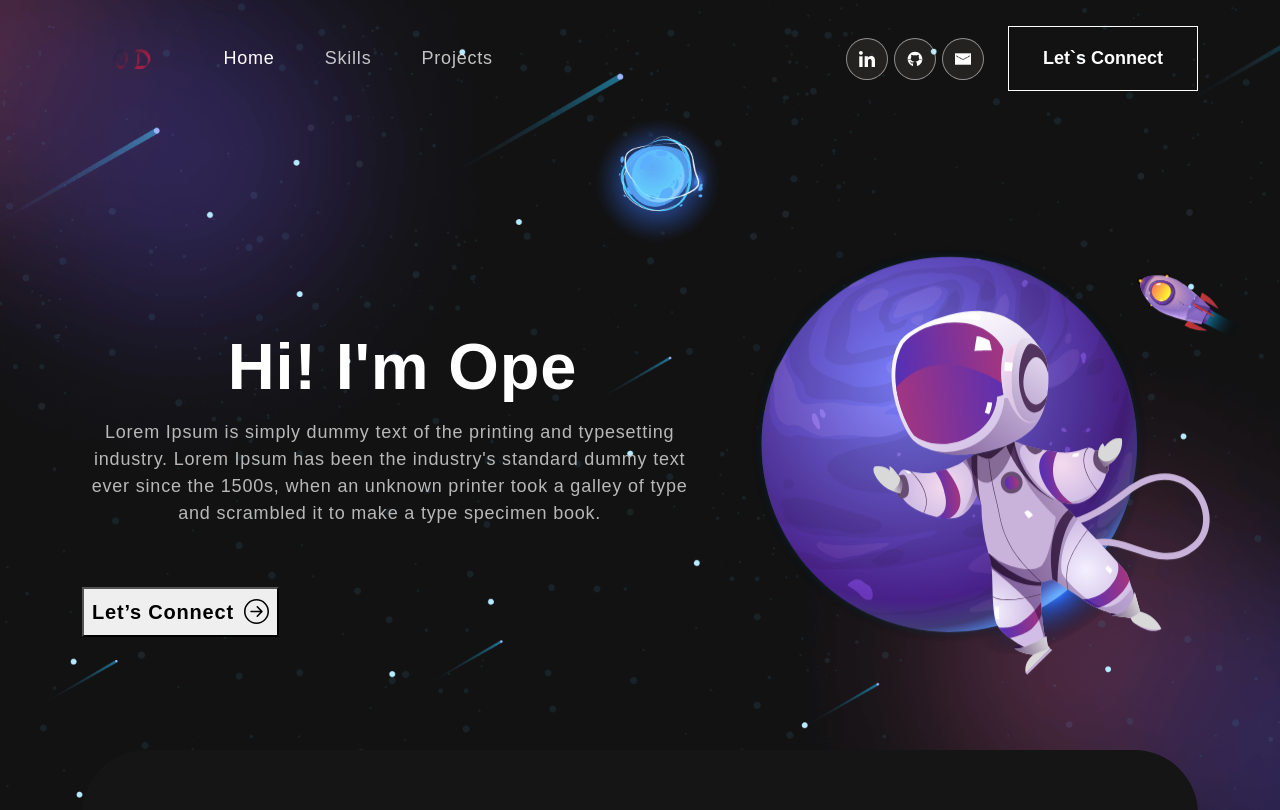
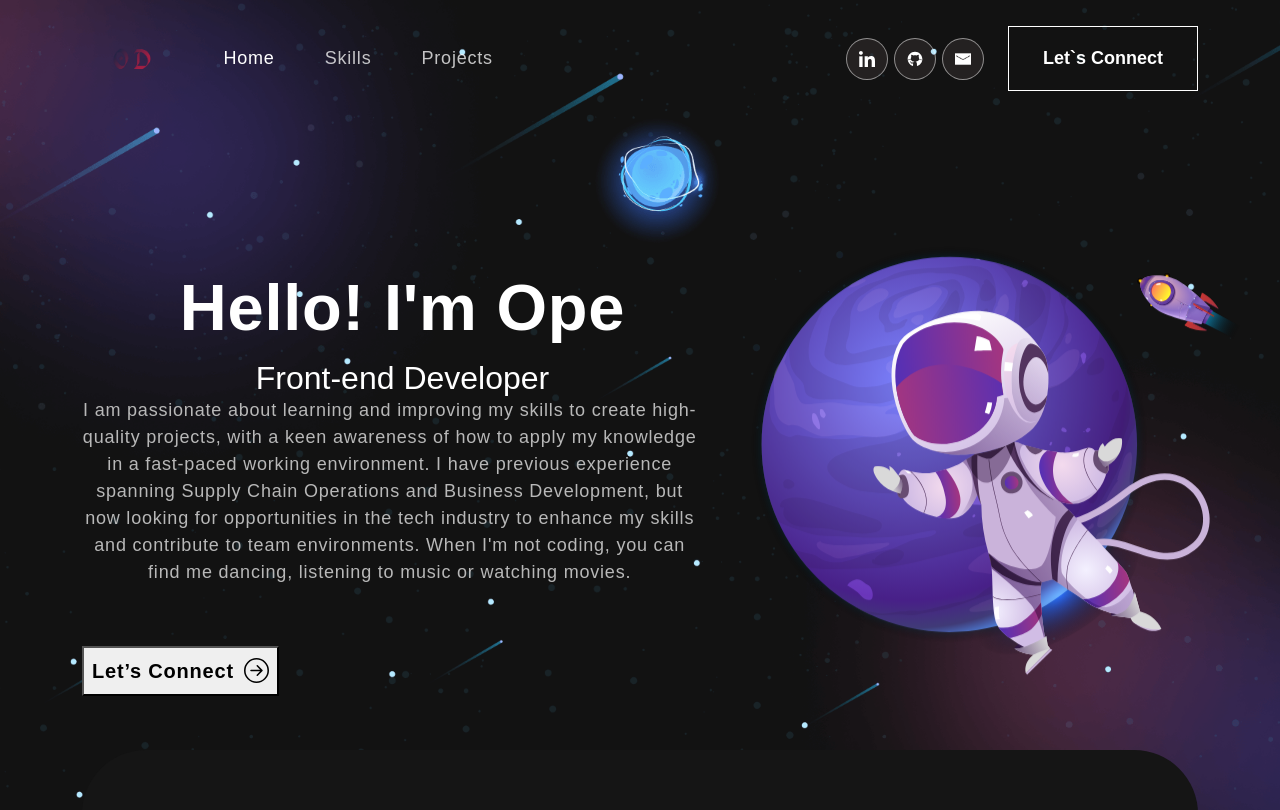
Before and after one commit to OpeDada/portfolio_v2, a React (Create React App) app: page / in a window 1280 px wide. Shown: the top 810 px of the page. Built offline with nearby package versions, Linux system fonts and the light colour scheme.

Commit message:
added about me section

```diff
--- a/src/components/Banner.js
+++ b/src/components/Banner.js
@@ -65,7 +65,7 @@ export const Banner = () => {
                 >
                   {/* <span className="tagline">Welcome to my Portfolio</span> */}
                   <h1>
-                    {`Hi! I'm Ope`}{" "}
+                    {`Hello! I'm Ope`}{" "}
                     <span
                       className="txt-rotate"
                       dataperiod="1000"
@@ -74,12 +74,16 @@ export const Banner = () => {
                       {/* <span className="wrap">{text}</span> */}
                     </span>
                   </h1>
+                  <h2>Front-end Developer</h2>
                   <p>
-                    Lorem Ipsum is simply dummy text of the printing and
-                    typesetting industry. Lorem Ipsum has been the industry's
-                    standard dummy text ever since the 1500s, when an unknown
-                    printer took a galley of type and scrambled it to make a
-                    type specimen book.
+                    I am passionate about learning and improving my skills to create
+                    high-quality projects, with a keen awareness of how to apply
+                    my knowledge in a fast-paced working environment. I have
+                    previous experience spanning Supply Chain Operations and
+                    Business Development, but now looking for opportunities in
+                    the tech industry to enhance my skills and contribute to
+                    team environments. When I'm not coding, you can find me
+                    dancing, listening to music or watching movies.
                   </p>
                   <a href="#connect" className="banner-connect">
                     <button onClick={() => console.log("connect")}>
```
